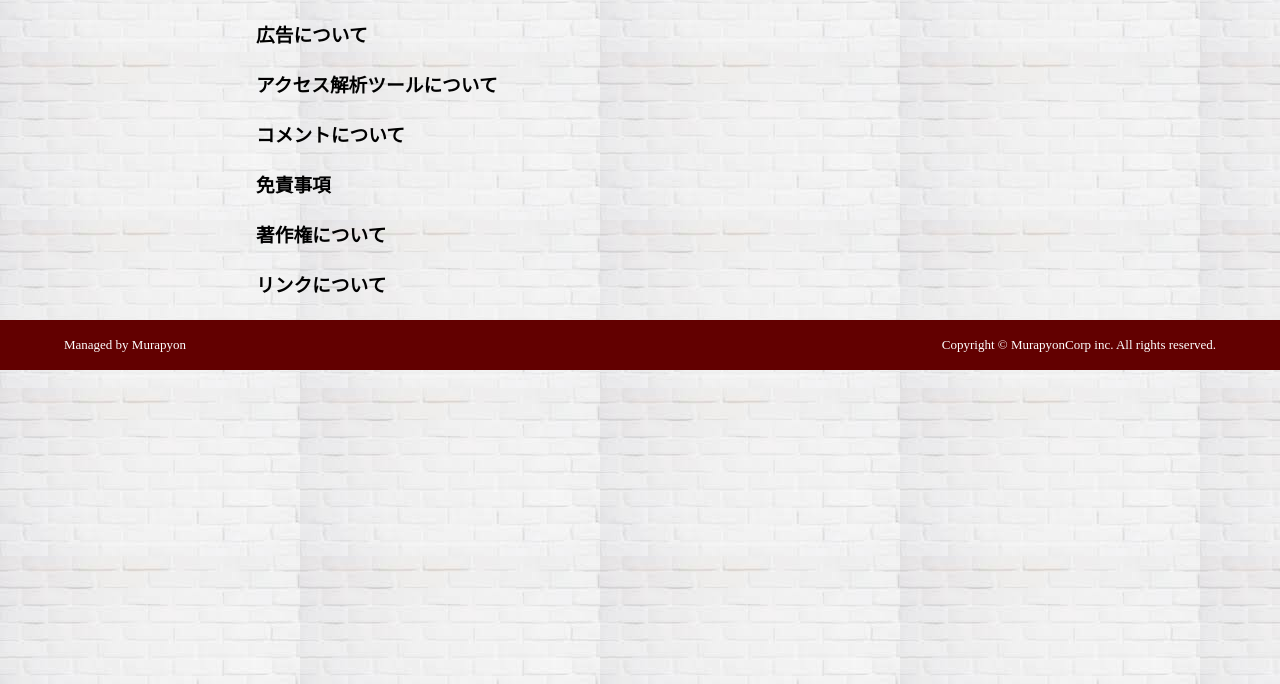
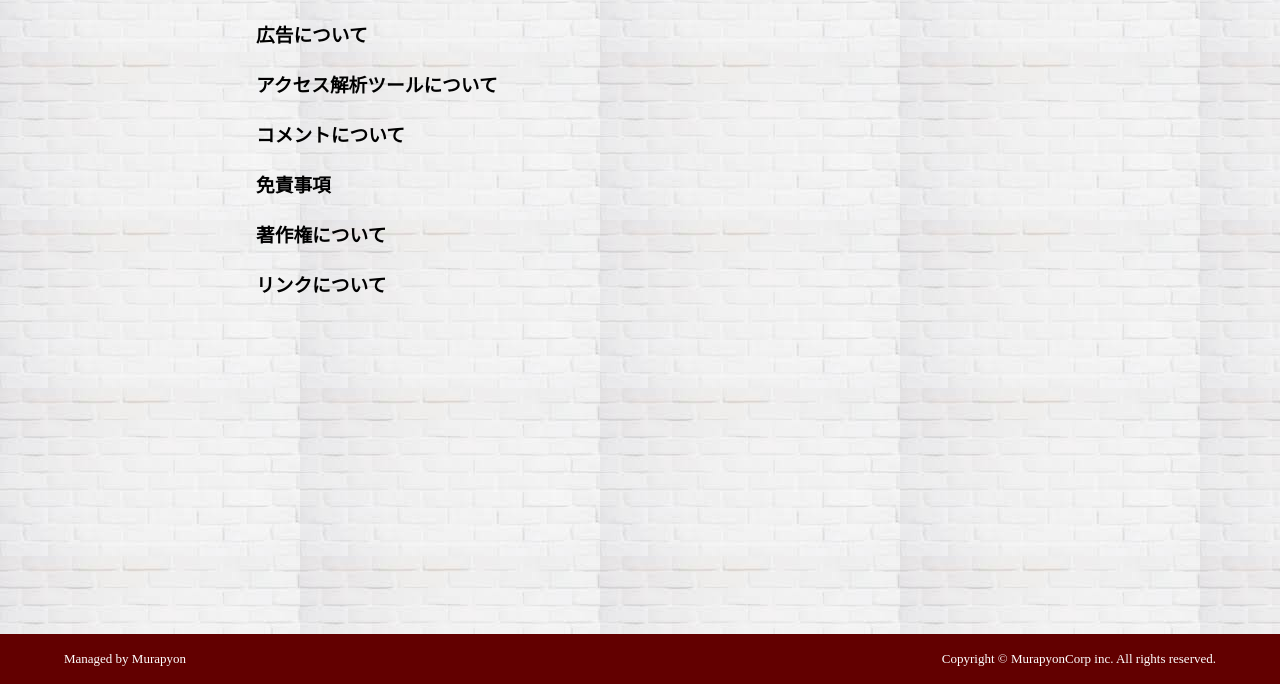
Before and after one commit to Murapyon3286/My-PrivacyPolicy, a plain HTML site: page index.html in a window 1280 px wide. Shown: the part 116-800 px from the top of the page. Drawn offline with Linux system fonts and the light colour scheme.

Commit message:
問い合わせフォーム追加

```diff
--- a/css/style.css
+++ b/css/style.css
@@ -6,6 +6,12 @@
 
 body {
   background-image: url(../image/wallpaper.jpg);
+}
+
+.container {
+  display: flex;
+  flex-direction: column;
+  min-height: 100vh;
 }
 
 header {
@@ -41,6 +47,7 @@ main {
   font-size: x-large;
 }
 
+/* 通常のJS表記の場合 */
 /* .message {
   line-height: 0;
   height: 0;
@@ -65,6 +72,7 @@ main {
 
 footer {
   background-color: rgb(98, 0, 0);
+  margin-top: auto;
 }
 
 .footer-row {
--- a/index.html
+++ b/index.html
@@ -8,6 +8,7 @@
     <!-- <script src="https://kit.fontawesome.com/cd6114dbd2.js" crossorigin="anonymous"></script> -->
   </head>
   <body>
+    <div class="container">
       <header>
         <h1 class="headline">プライバシーポリシー</h1>
       </header>
@@ -85,7 +86,7 @@
           </div>
           <p class="message">
             当ブログで掲載している文章や画像などにつきましては、無断転載することを禁止します。<br>
-          当ブログは著作権や肖像権の侵害を目的としたものではありません。著作権や肖像権に関して問題がございましたら、お問い合わせフォームよりご連絡ください。迅速に対応いたします。
+            当ブログは著作権や肖像権の侵害を目的としたものではありません。著作権や肖像権に関して問題がございましたら、<a href="./form.html" target="_blank"><strong>お問い合わせフォーム</strong></a>よりご連絡ください。迅速に対応いたします。
           </p>
         </div>
         <div class="small-line">
@@ -110,6 +111,7 @@
           </div>
         </div>
       </footer>
+    </div>
     <script src="js/jquery-3.7.1.min.js"></script>
     <script src="js/drawer.js"></script>
   </body>
--- a/js/drawer.js
+++ b/js/drawer.js
@@ -15,3 +15,6 @@
 $(".icon-block").on("click", function () {
   $(this).next().slideToggle();
 });
+
+// 参考にしたサイト
+// https://webukatu.com/wordpress/blog/6087/
```
Also changed, not shown: form.html (added, +11 -0 lines). Lines whose indentation alone changed are shown as unchanged.
